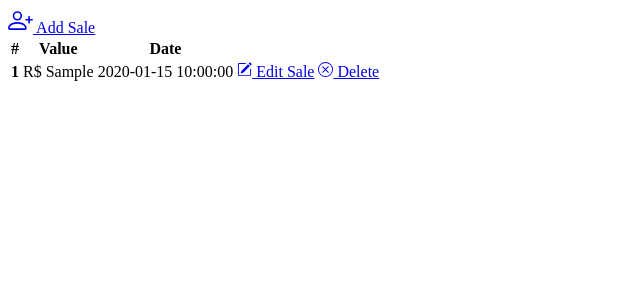
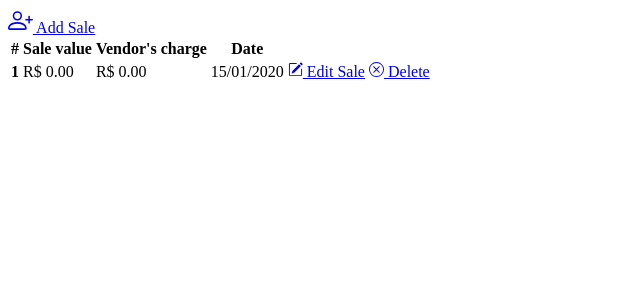
Before and after one commit to rtrevizoli/SamplePhpCrud, a PHP site: page /tray-homework-php-test/vendorSales.php?vendorId=1 in a window 1280 px wide. Shown: the top 300 px of the page, without its empty margins (0-640 px from the left). Run offline with PHP 8.4, Linux system fonts and the light colour scheme; tables that the repository leaves empty or names only in its code hold one stand-in row (values such as "Sample post").

Commit message:
Sql format and Vendors charge

```diff
--- a/home.php
+++ b/home.php
@@ -23,6 +23,7 @@ function makeVendorsTableHead()
             <th scope='col'>E-mail</th>
             <th scope='col'>Phone</th>
             <th scope='col'>Sales made</th>
+            <th scope='col'>Vendor's charge</th>
             <th scope='col'></th>
             <th scope='col'></th>
         </tr>";
@@ -36,7 +37,8 @@ function makeVendorsTable()
 	                V.Vendor_Name,
                     V.Vendor_Email,
                     V.Vendor_Phone,
-                    IfNull(Sum(S.Sale_Value), 0) Vendor_Sales
+                    Truncate(IfNull(Sum(S.Sale_Value), 0), 2) Vendor_Sales,
+                    Truncate(IfNull(Sum(S.Sale_Value), 0) * 0.085, 2) Vendor_Charge
             From Vendor V
                 Left Join Sale S On V.Vendor_Id = S.Sale_Vendor_Id
             Where Vendor_Status_Id = 1
@@ -53,6 +55,7 @@ function makeVendorsTable()
                     <td>" . $row["Vendor_Email"] . "</td>
                     <td>" . $row['Vendor_Phone'] . "</td>
                     <td>R$ " . $row['Vendor_Sales'] . "</td>
+                    <td>R$ " . $row['Vendor_Charge'] . "</td>
                     <td>
                         <a class='btn btn-outline-warning' href = 'http://localhost/tray-homework-php-test/?vendorId=" . $row['Vendor_Id'] . "&edit'>
                             <svg xmlns='http://www.w3.org/2000/svg' width='15' height='15' fill='currentColor' class='bi bi-pencil-square' viewBox='0 0 16 16'>
--- a/vendorSales.php
+++ b/vendorSales.php
@@ -3,7 +3,8 @@ function makeSalesTableHead()
 {
     echo "<tr>
             <th scope='col'>#</th>
-            <th scope='col'>Value</th>
+            <th scope='col'>Sale value</th>
+            <th scope='col'>Vendor's charge</th>
             <th scope='col'>Date</th>
             <th scope='col'></th>
             <th scope='col'></th>
@@ -16,8 +17,9 @@ function makeSalesTable()
     include('db-connection.php');
 
     $sql = "Select  Sale_Id,
-                    Sale_Value,
-                    Sale_Date
+                    Truncate(IfNull(Sum(Sale_Value), 0), 2) Sale_Value,
+                    Truncate(IfNull(Sum(Sale_Value), 0) * 0.085, 2) Vendor_Charge,
+                    Date_Format(Sale_Date ,'%d/%m/%Y') Sale_Date
             From Sale
             Where   Sale_Vendor_Id = " . $vendorId . "
                     and Sale_Status_Id = 1
@@ -30,6 +32,7 @@ function makeSalesTable()
             echo "<tr class='table-row' id='vendorsTableRow" . $row["Sale_Id"] . "' data-href='#'>
                     <th scope='row'>" . $row["Sale_Id"] . "</th>
                     <td>R$ " . $row["Sale_Value"] . "</td>
+                    <td>R$ " . $row["Vendor_Charge"] . "</td>
                     <td>" . $row["Sale_Date"] . "</td>
                     <td>
                         <a class='btn btn-outline-warning' href = 'http://localhost/tray-homework-php-test/?vendorId=" . $vendorId . "&saleId=" . $row["Sale_Id"] . "&edit'>
```
